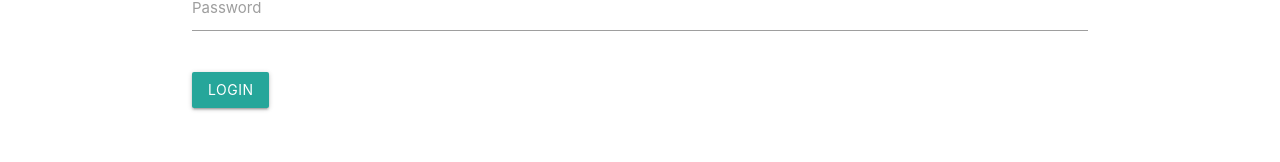
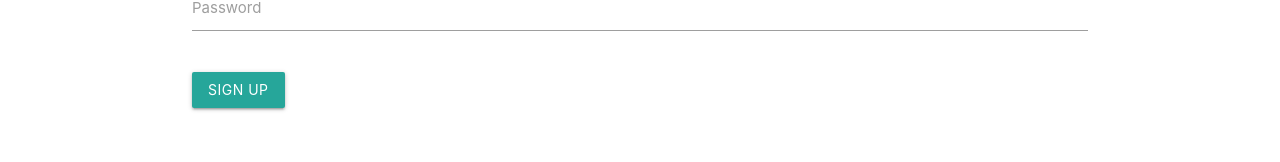
Before and after one commit to Kristina-11/ProjectManagment, a React (Create React App) app: page /signup in a window 1280 px wide. Shown: the part 456-618 px from the top of the page. Built offline with nearby package versions, Linux system fonts and the light colour scheme.

Commit message:
Modified some text in code

```diff
--- a/src/Components/Authentification/SignUp.js
+++ b/src/Components/Authentification/SignUp.js
@@ -38,7 +38,7 @@ const SignUp = () => {
                 </div>
 
                 <div className="input-field">
-                    <button className="btn">Login</button>
+                    <button className="btn">Sign Up</button>
                 </div>
             </form>
         </div>
```
Also changed, not shown: 1 other file (tests, documents, lock files or other folders).
